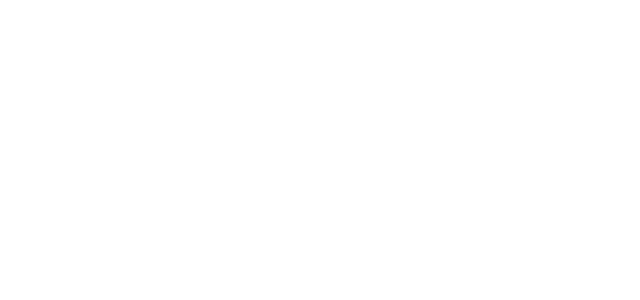
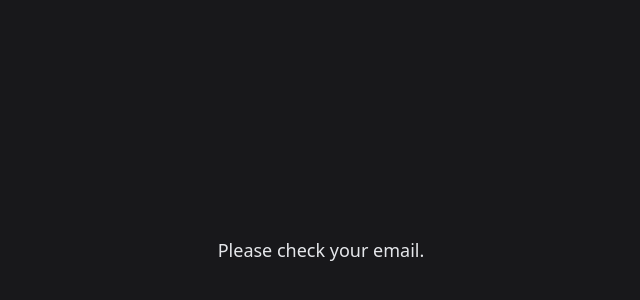
Before and after one commit to KavinduPS/TrackXpense, a React (Create React App) app in the folder frontend/: page /checkemail in a window 1280 px wide. Before the commit this address had no page. Shown: the part 150-450 px from the top of the page, without its empty margins (319-959 px from the left). Built offline with nearby package versions, Linux system fonts and the light colour scheme.

Commit message:
Changes of confirm password

```diff
--- a/frontend/src/App.tsx
+++ b/frontend/src/App.tsx
@@ -12,6 +12,7 @@
 import PrivateRoute from "./components/PrivateRoute";
 import { ToastContainer } from "react-toastify";
 import "react-toastify/dist/ReactToastify.css";
+import CheckEmail from "./pages/ForgotPassword/Checkemail";
 
 function App() {
   return (
@@ -41,6 +42,7 @@
             path="/reset-password/:token/:user"
             element={<ForgotPassword />}
           />
+          <Route path="/checkemail" element={<CheckEmail />} />
         </Routes>
       </div>
     </Router>
--- a/frontend/src/components/ForgotPasswordModal.tsx
+++ b/frontend/src/components/ForgotPasswordModal.tsx
@@ -25,7 +25,7 @@
 
   const handleSubmit = (values: ForgotPasswordForm) => {
     onSubmit(values.email);
-    navigate("/forgotpassword");
+    navigate("/Checkemail");
   };
 
   return (
--- /dev/null
+++ b/frontend/src/pages/ForgotPassword/Checkemail.tsx
@@ -0,0 +1,11 @@
+import React from "react";
+
+const CheckEmail: React.FC = () => {
+  return (
+    <div className="flex min-h-screen text-white bg-zinc-900 justify-center items-center">
+      <h2 className="text-lg text-gray-200">Please check your email.</h2>
+    </div>
+  );
+};
+
+export default CheckEmail;
--- a/frontend/src/pages/signup/signup.tsx
+++ b/frontend/src/pages/signup/signup.tsx
@@ -22,7 +22,7 @@
   const dispatch = useDispatch();
 
   const [register, { isLoading }] = useRegisterMutation();
-  const user = useSelector((state: RootState) => state.auth);
+  const { user } = useSelector((state: RootState) => state.auth);
 
   const initialValues: signForm = {
     name: "",
```
